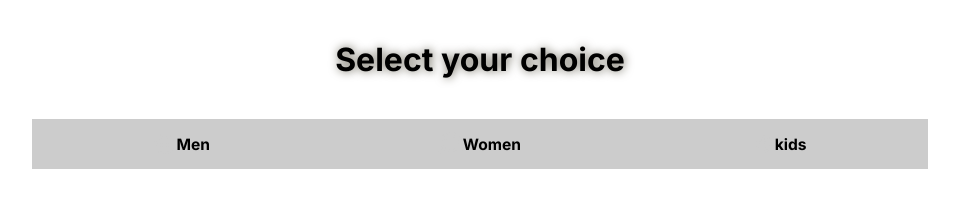
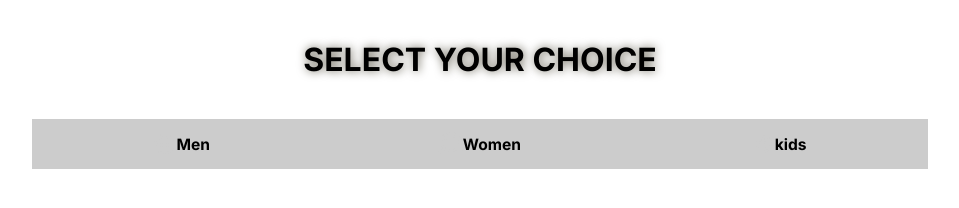
Before and after one commit to Ooha1301/E-commerce_website, a plain HTML site: page index.html in a window 1280 px wide. Shown: the whole page, without its empty margins (160-1119 px from the left). Drawn offline with nearby package versions, Linux system fonts and the light colour scheme.

Commit message:
Update index.html

```diff
--- a/index.html
+++ b/index.html
@@ -15,12 +15,8 @@
 </head>
 
 <body>
-    <!-- Your code goes here -->
-    <!-- <div class="container">
-        <a href="https://github.com/mmdmrishabh/Coding-assessment-l2-Boilerplate-code/blob/main/Readme.md" target="_blank">Read how to work with boilerplate</a>
-    </div> -->
-    <!-- Happy coding 😊 -->
-    <h1>Select your choice</h1>
+
+    <h1>SELECT YOUR CHOICE</h1>
     <div class="main"></div>
     <div class="filter">
         <button class="men"><span class="material-symbols-outlined">
```
